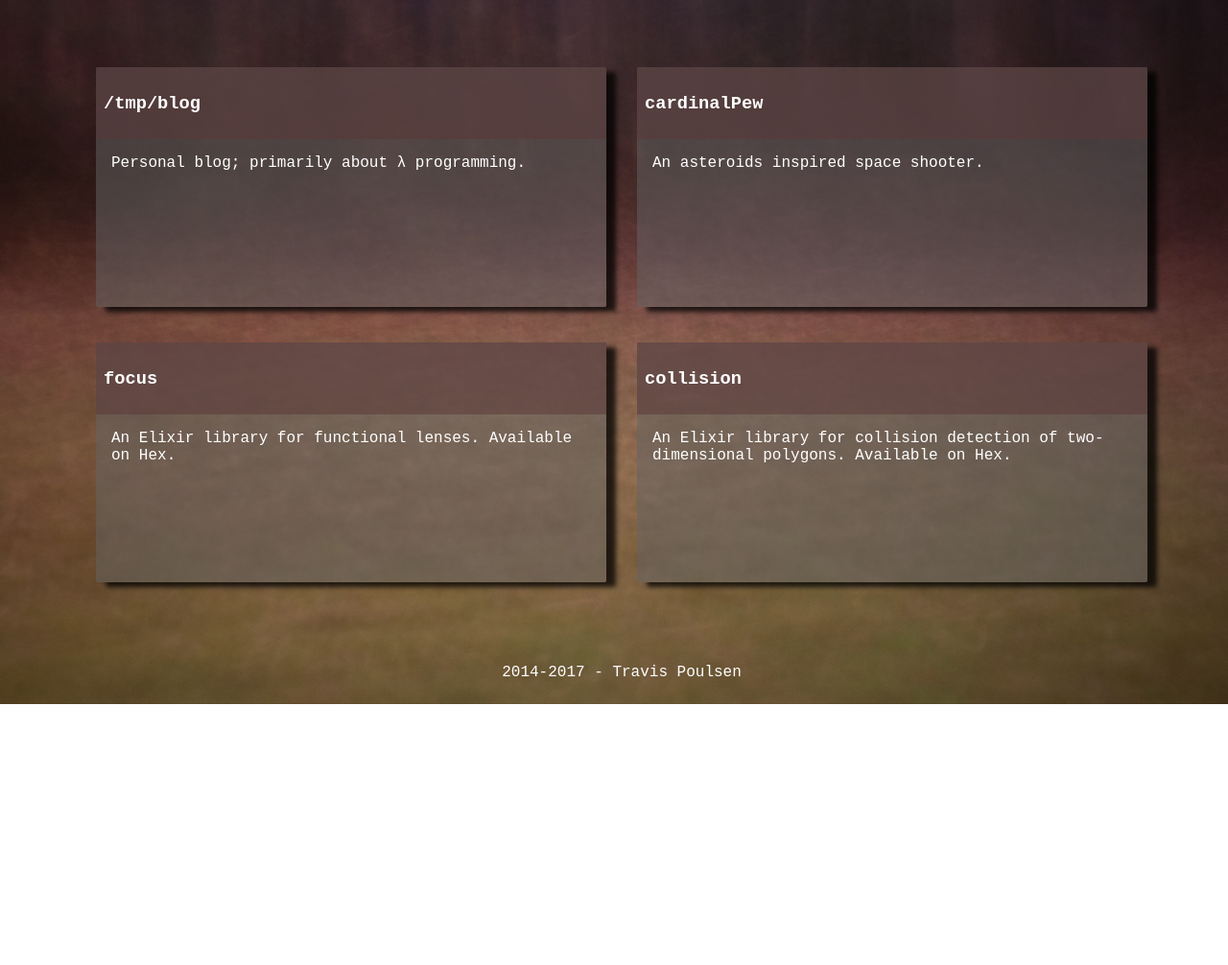
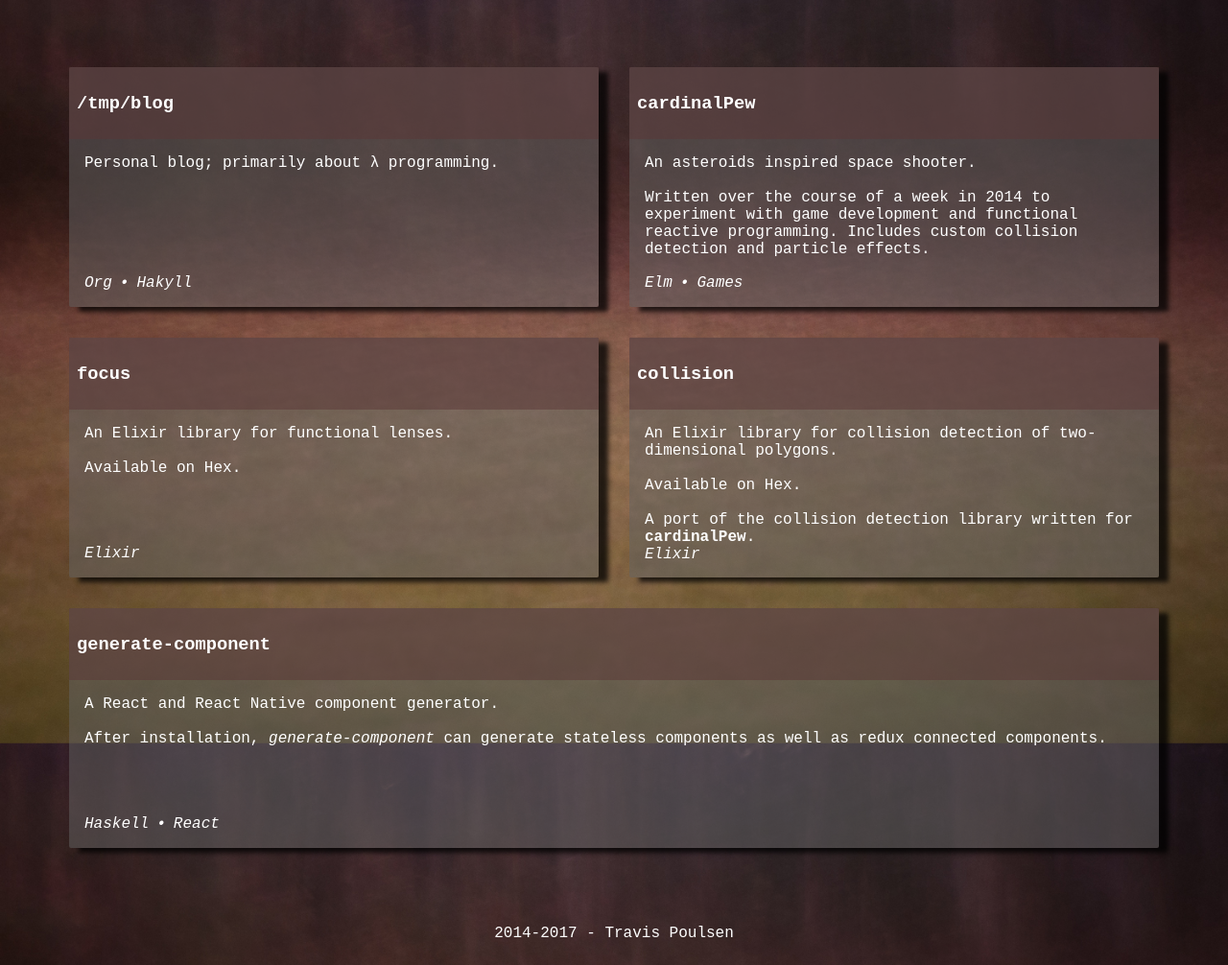
Before and after one commit to tpoulsen/travispoulsen.com, a plain HTML site: page index.html in a window 1280 px wide. Shown: the part 82-1088 px from the top of the page at 96% size. Before the commit the page ends 816 px from the top, so only its background shows below. Drawn offline with Linux system fonts and the light colour scheme.

Commit message:
Add generate-component card and 'tags'

```diff
--- a/index.html
+++ b/index.html
@@ -12,7 +12,14 @@
           <a class="main-nav-link" href="/blog"><h3>/tmp/blog</h3></a>
         </div>
         <div class="card-body">
-          Personal blog; primarily about λ programming.
+          <div>
+            Personal blog; primarily about λ programming.
+          </div>
+          <div class="card-footer">
+            <div>Org</div>
+            <div>•</div>
+            <div>Hakyll</div>
+          </div>
         </div>
       </div>
       <div class="card">
@@ -20,7 +27,17 @@
           <a class="main-nav-link" href="/cardinalPew.html"><h3>cardinalPew</h3></a>
         </div>
         <div class="card-body">
-          An asteroids inspired space shooter.
+          <div>
+            An asteroids inspired space shooter.
+            <br/><br/>
+            Written over the course of a week in 2014 to experiment with game development and functional reactive programming.
+            Includes custom collision detection and particle effects.
+          </div>
+          <div class="card-footer">
+            <div>Elm</div>
+            <div>•</div>
+            <div>Games</div>
+          </div>
         </div>
       </div>
       <div class="card">
@@ -28,7 +45,14 @@
           <a class="main-nav-link" href="https://github.com/tpoulsen/focus"><h3>focus</h3></a>
         </div>
         <div class="card-body">
-          An Elixir library for functional lenses. Available on <a href="https://hex.pm/packages/focus">Hex</a>.
+          <div>
+            An Elixir library for functional lenses.
+            <br/><br/>
+            Available on <a href="https://hex.pm/packages/focus">Hex</a>.
+          </div>
+          <div class="card-footer">
+            <div>Elixir</div>
+          </div>
         </div>
       </div>
       <div class="card">
@@ -36,7 +60,33 @@
           <a class="main-nav-link" href="https://github.com/tpoulsen/collision"><h3>collision</h3></a>
         </div>
         <div class="card-body">
-          An Elixir library for collision detection of two-dimensional polygons. Available on <a href="https://hex.pm/packages/collision">Hex</a>.
+          <div>
+            An Elixir library for collision detection of two-dimensional polygons.
+            <br/><br/>
+            Available on <a href="https://hex.pm/packages/collision">Hex</a>.
+            <br/><br/>
+            A port of the collision detection library written for <b>cardinalPew</b>.
+          </div>
+          <div class="card-footer">
+            <div>Elixir</div>
+          </div>
+        </div>
+      </div>
+      <div class="card">
+        <div class="card-header">
+          <a class="main-nav-link" href="https://github.com/tpoulsen/generate-component"><h3>generate-component</h3></a>
+        </div>
+        <div class="card-body">
+          <div>
+            A React and React Native component generator.
+            <br/><br/>
+            After installation, <em>generate-component</em> can generate stateless components as well as redux connected components.
+          </div>
+          <div class="card-footer">
+            <div>Haskell</div>
+            <div>•</div>
+            <div>React</div>
+          </div>
         </div>
       </div>
     </div>
--- a/static/css/main.css
+++ b/static/css/main.css
@@ -11,8 +11,6 @@
   flex-direction: column;
   justify-content: space-around;
   align-items: center;
-  height: 100vh;
-  width: 100vw;
   color: #FFFFFF;
   font-family: "Fira Code", monospace;
 }
@@ -48,8 +46,23 @@
 }
 
 .card-body {
+  display: flex;
+  flex: 1;
+  flex-direction: column;
+  justify-content: space-between;
   padding: 1em;
   min-height: 3em;
+}
+
+.card-footer {
+  display: flex;
+  flex-flow: row wrap;
+  font-style: italic;
+  justify-content: flex-start;
+}
+
+.card-footer div {
+  margin-right: 0.5em;
 }
 
 .footer {
```
